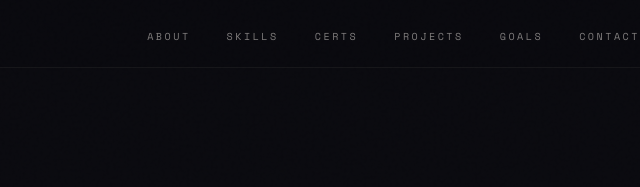
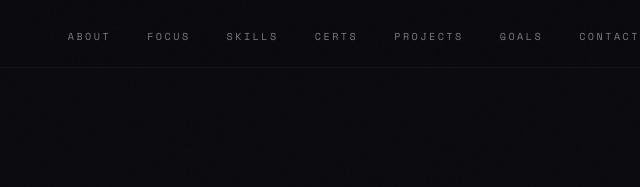
Before and after one commit to 11DDBOY11/portfolio, a plain HTML site: page index.html in a window 1280 px wide. Shown: the top 187 px of the page, 560-1200 px from the left. Drawn offline with nearby package versions, Linux system fonts and the light colour scheme; a web font is replaced by a local one.

Commit message:
Add 'Focus' link to navigation menu

```diff
--- a/index.html
+++ b/index.html
@@ -248,6 +248,7 @@
   <a href="#hero" class="nav-logo">DD</a>
   <ul class="nav-links">
     <li><a href="#about">About</a></li>
+    <li><a href="#focus">Focus</a></li>
     <li><a href="#skills">Skills</a></li>
     <li><a href="#certs">Certs</a></li>
     <li><a href="#projects">Projects</a></li>
```
